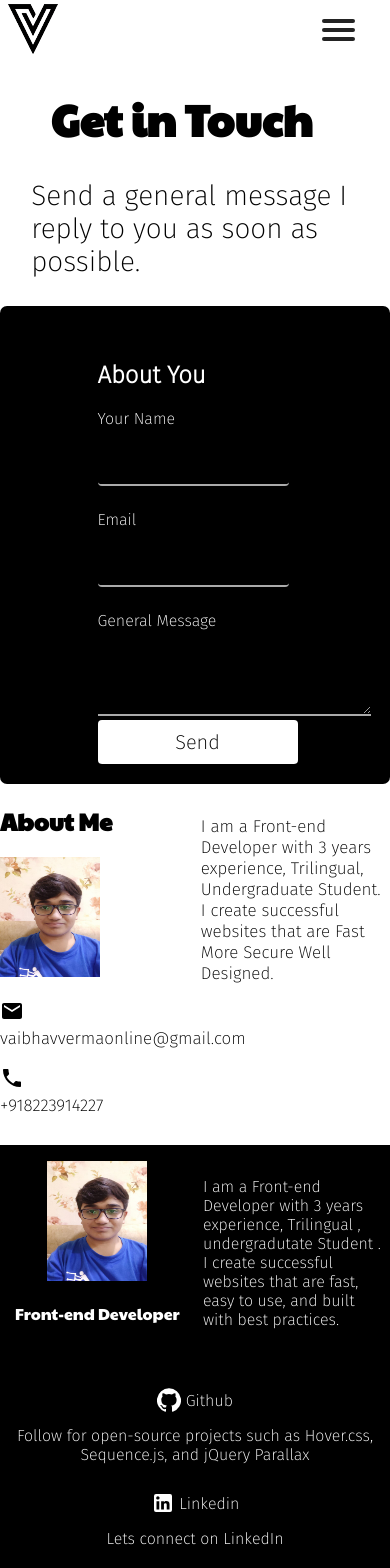
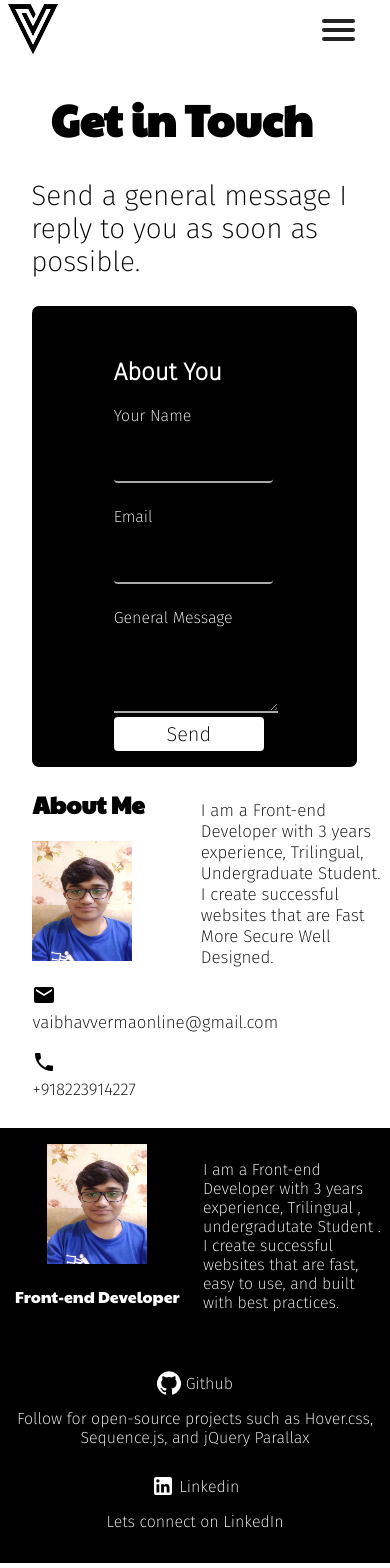
Before and after one commit to k0hei2025/portfolio-standerd, a Next.js app: page /Contact in a window 390 px wide. Shown: the top 1568 px of the page. Built offline with nearby package versions, Linux system fonts and the light colour scheme; a web font is replaced by a local one.

Commit message:
final touch

```diff
--- a/pages/Contact.tsx
+++ b/pages/Contact.tsx
@@ -1,4 +1,4 @@
-import React, { useRef, useState } from 'react'
+import React, { useEffect, useRef, useState } from 'react'
 import Navbar from '../Component/Navbar'
 import Footer from '../Component/Footer'
 import { Grid, LinearProgress } from '@material-ui/core'
@@ -23,6 +23,16 @@ export default function Contact() {
   const nameRef =    useRef <HTMLInputElement> (null);
   const emailRef =   useRef <HTMLInputElement> (null);
   const messageRef = useRef <HTMLTextAreaElement> (null);
+
+   const [length , setLength] = useState(false);
+
+   useEffect(()=>{
+        if (window.innerWidth<=900){
+          setLength(true);
+        }
+   },[length])
+
+
 
   const language = useSelector((state : RootState) => state.japanese)
 
@@ -73,9 +83,9 @@ export default function Contact() {
  }
                               <Grid container>
 
-<Grid item md={1}></Grid>
+<Grid item md={1} xs={1}></Grid>
 
-<Grid className={classes.formContainer} item md={12} xs={12}>
+<Grid className={classes.formContainer} item md={12} xs={10}>
 
 
           {err ? <h2 className={classes.popup} style={{color:"#FF0000"}}> {language ? "エーラがありましたもう一度チェックしてください" : ' Invalid Parameters Make sure you fill form Correctly'  }</h2> : <p></p> }
@@ -94,7 +104,7 @@ export default function Contact() {
  <input name='email' type="text" className={classes.input} ref={emailRef} ></input>
 
           {language ? <p className={classes.jtext}>  メセージ  </p>:  <p> General Message</p> }
- <textarea name='message' className={classes.area} rows={4} cols={23} ref={messageRef} ></textarea>
+      {length  ? <textarea name='message' className={classes.area} rows={4}  cols={10} ref={messageRef} ></textarea> : <textarea name='message' className={classes.area} rows={4}  cols={22} ref={messageRef} ></textarea> }
 
   <button type='submit' className={classes.buttonTwo} > <span> Send </span> </button>
 
@@ -114,10 +124,10 @@ export default function Contact() {
 
                                              </Grid>
 
-                                             <Grid md={1} ></Grid>
+                                             <Grid md={1} xs={1}></Grid>
 
 
-                                             <Grid item md={1} xs={6} className={classes.aboutHeading}>
+                                             <Grid item md={1} xs={5} className={classes.aboutHeading}>
                           {language ? <h2 className={classes.jtext}>私について</h2> :  <h2>About Me </h2> }
 <Image src={myImage} width={100} height={120} />
 
--- a/pages/testimonials.tsx
+++ b/pages/testimonials.tsx
@@ -39,7 +39,7 @@ export default function Testimonials() {
                                    <Grid item md={2}></Grid>
                                     <Grid item md={6} xs={12} className={classes.testinomialsDescription}>
 
-                                      {japanese ? <p className={classes.jaboutDescription}> 私は多くの明るく若い専門家と仕事をしてきましたが、バルマン。バイバブの才能と問題解決能力は彼の仲間の中で際立っています。 私は、彼の意欲的な労働倫理と、Sttabot会社でのプレッシャーの下で創造的に働く能力に感銘を受け続けています。 彼は自分の仕事をしましたが、時とき難しい問題もありましたでも諦めずにこの問題も全力で頑張りましたそして完全しました 一週間以内に、彼と彼のチームがその状況下で締め切りに間に合わせるために一生懸命働いたことに感謝しています。 </p> :   <p className={classes.aboutDescription}>I have worked with many bright, young professionals, but Vaibhav verma talent and problem-solving skills stand out among his peers. I remain impressed with his driven work ethic and ability to work creatively under pressure at Sttabot Technology. He has done his task but some of the task were outside of Vaibhav’s normal role, but he accepted the responsibility without hesitation. Within the week, Im grateful for Him & his team’s hard work in meeting the deadline under the circumstances.</p>  }
+                                      {japanese ? <p className={classes.jaboutDescription}> 私は多くの明るく若い専門家と仕事をしてきましたが、バルマン。バイバブの才能と問題解決能力は彼の仲間の中で際立っています。 私は、彼の意欲的な労働倫理と、Sttabot会社でのプレッシャーの下で創造的に働く能力に感銘を受け続けています。 彼は自分の仕事をしましたが、時とき難しい問題もありましたでも諦めずにこの問題も全力で頑張りましたそして完全しました 一週間以内に、彼と彼のチームがその状況下で締め切りに間に合わせるために一生懸命働いたことに感謝しています。 </p> :   <p className={classes.aboutTDescription}>I have worked with many bright, young professionals, but Vaibhav verma talent and problem-solving skills stand out among his peers. I remain impressed with his driven work ethic and ability to work creatively under pressure at Sttabot Technology. He has done his task but some of the task were outside of Vaibhav’s normal role, but he accepted the responsibility without hesitation. Within the week, Im grateful for Him & his team’s hard work in meeting the deadline under the circumstances.</p>  }
 
                                     </Grid>
                                     <Grid item md={2} xs={12} className={classes.testimonialsDescriptionTitle}> <Image src={img} height="100" width="300" /></Grid>
--- a/styles/contact.module.css
+++ b/styles/contact.module.css
@@ -38,8 +38,8 @@
   }
 
   .input[type=text]:focus{
-    border-color:dodgerBlue;
-    box-shadow:0 0 8px 0 dodgerBlue;
+     border-color: dodgerblue;
+    box-shadow: 0 0 8px 0 dodgerBlue;
   }
 
 
@@ -55,7 +55,7 @@
     border-bottom: 2px solid #aaa;
   }
 
-  .area[type=textarea]{
+  .area[type=textarea]:focus{
     width:70%;
 
     border-bottom: 2px solid #aaa;
@@ -100,6 +100,7 @@
   width: 200px;
   text-align: center;
   transition: all 0.5s;
+
 }
 
 .subMain{
@@ -155,6 +156,8 @@
 
     text-align: center;
     margin-left: 0%;
+    padding: 5px;
+    width: 150px;
 
   }
   .heading{
```
Also changed, not shown: Component/CSS/homepage.module.css (+18 -0 lines), Component/Homepage.tsx (+6 -4 lines).
